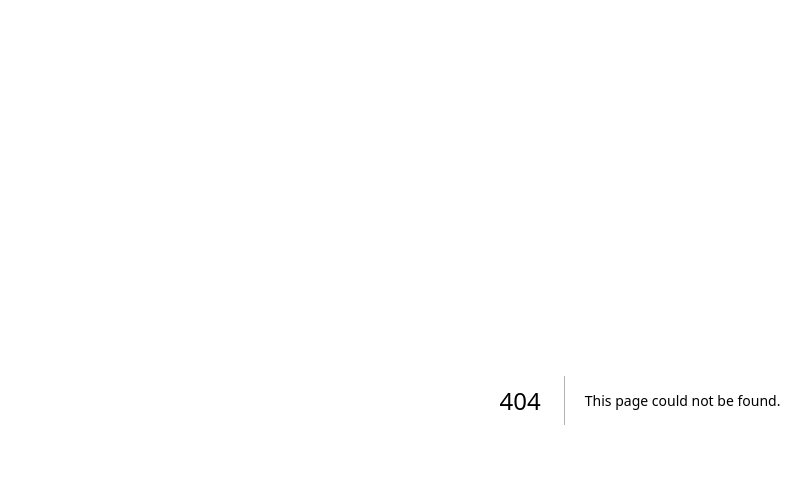
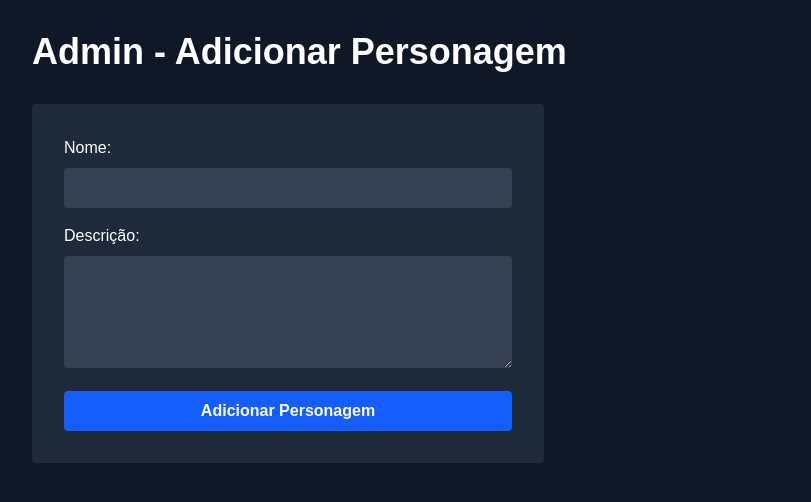
Before and after one commit to kazuyacerberus-stack/drukale-wiki, a Next.js app: page /admin in a window 1280 px wide. Before the commit this address had no page. Shown: the top 502 px of the page, without its empty margins (0-811 px from the left). Built offline with nearby package versions, Linux system fonts and the light colour scheme; no server answers.

Commit message:
Add admin page for character management

```diff
--- /dev/null
+++ b/app/admin/page.tsx
@@ -0,0 +1,71 @@
+'use client';
+import { useState } from 'react';
+import { createClient } from '@supabase/supabase-js';
+
+const supabase = createClient(
+  process.env.NEXT_PUBLIC_SUPABASE_URL || '',
+  process.env.NEXT_PUBLIC_SUPABASE_ANON_KEY || ''
+);
+
+export default function Admin() {
+  const [name, setName] = useState('');
+  const [description, setDescription] = useState('');
+  const [loading, setLoading] = useState(false);
+
+  const handleSubmit = async (e) => {
+    e.preventDefault();
+    setLoading(true);
+
+    const { error } = await supabase
+      .from('characters')
+      .insert([{ name, description }]);
+
+    if (!error) {
+      setName('');
+      setDescription('');
+      alert('Personagem adicionado!');
+    } else {
+      alert('Erro: ' + error.message);
+    }
+
+    setLoading(false);
+  };
+
+  return (
+    <div className="min-h-screen bg-gray-900 text-white p-8">
+      <h1 className="text-4xl font-bold mb-8">Admin - Adicionar Personagem</h1>
+
+      <form onSubmit={handleSubmit} className="bg-gray-800 p-8 rounded max-w-lg">
+        <div className="mb-4">
+          <label className="block mb-2">Nome:</label>
+          <input
+            type="text"
+            value={name}
+            onChange={(e) => setName(e.target.value)}
+            className="w-full p-2 bg-gray-700 text-white rounded"
+            required
+          />
+        </div>
+
+        <div className="mb-4">
+          <label className="block mb-2">Descrição:</label>
+          <textarea
+            value={description}
+            onChange={(e) => setDescription(e.target.value)}
+            className="w-full p-2 bg-gray-700 text-white rounded"
+            rows="4"
+            required
+          />
+        </div>
+
+        <button
+          type="submit"
+          disabled={loading}
+          className="w-full bg-blue-600 p-2 rounded font-bold hover:bg-blue-700"
+        >
+          {loading ? 'Adicionando...' : 'Adicionar Personagem'}
+        </button>
+      </form>
+    </div>
+  );
+}
--- a/app/page.tsx
+++ b/app/page.tsx
@@ -1,69 +1,29 @@
-import Image from "next/image";
+'use client';
+import { useEffect, useState } from 'react';
+import { createClient } from '@supabase/supabase-js';
+
+const supabase = createClient(
+  process.env.NEXT_PUBLIC_SUPABASE_URL || '',
+  process.env.NEXT_PUBLIC_SUPABASE_ANON_KEY || ''
+);
 
 export default function Home() {
+  const [characters, setCharacters] = useState([]);
+  const [loading, setLoading] = useState(true);
+
+  useEffect(() => {
+    const loadData = async () => {
+      const { data } = await supabase.from('characters').select('*');
+      setCharacters(data || []);
+      setLoading(false);
+    };
+    loadData();
+  }, []);
+
   return (
-    <div className="flex flex-col flex-1 items-center justify-center bg-zinc-50 font-sans dark:bg-black">
-      <main className="flex flex-1 w-full max-w-3xl flex-col items-center justify-between py-32 px-16 bg-white dark:bg-black sm:items-start">
-        <Image
-          className="dark:invert h-5 w-[100px]"
-          src="/next.svg"
-          alt="Next.js logo"
-          width={100}
-          height={20}
-          priority
-        />
-        <div className="flex flex-col items-center gap-6 text-center sm:items-start sm:text-left">
-          <h1 className="max-w-xs text-3xl font-semibold leading-10 tracking-tight text-black dark:text-zinc-50">
-            To get started, edit the{" "}
-            <code className="rounded bg-black/[.06] px-1.5 py-0.5 font-mono text-[0.9em] dark:bg-white/[.08]">
-              page.tsx
-            </code>{" "}
-            file.
-          </h1>
-          <p className="max-w-md text-lg leading-8 text-zinc-600 dark:text-zinc-400">
-            Looking for a starting point or more instructions? Head over to{" "}
-            <a
-              href="https://vercel.com/templates?framework=next.js&utm_source=create-next-app&utm_medium=appdir-template-tw&utm_campaign=create-next-app"
-              className="font-medium text-zinc-950 dark:text-zinc-50"
-            >
-              Templates
-            </a>{" "}
-            or the{" "}
-            <a
-              href="https://nextjs.org/learn?utm_source=create-next-app&utm_medium=appdir-template-tw&utm_campaign=create-next-app"
-              className="font-medium text-zinc-950 dark:text-zinc-50"
-            >
-              Learning
-            </a>{" "}
-            center.
-          </p>
-        </div>
-        <div className="flex flex-col gap-4 text-base font-medium sm:flex-row">
-          <a
-            className="flex h-12 w-full items-center justify-center gap-2 rounded-full bg-foreground px-5 text-background transition-colors hover:bg-[#383838] dark:hover:bg-[#ccc] md:w-[158px]"
-            href="https://vercel.com/new?utm_source=create-next-app&utm_medium=appdir-template-tw&utm_campaign=create-next-app"
-            target="_blank"
-            rel="noopener noreferrer"
-          >
-            <Image
-              className="dark:invert h-[14px] w-4"
-              src="/vercel.svg"
-              alt="Vercel logomark"
-              width={16}
-              height={14}
-            />
-            Deploy Now
-          </a>
-          <a
-            className="flex h-12 w-full items-center justify-center rounded-full border border-solid border-black/[.08] px-5 transition-colors hover:border-transparent hover:bg-black/[.04] dark:border-white/[.145] dark:hover:bg-[#1a1a1a] md:w-[158px]"
-            href="https://nextjs.org/docs?utm_source=create-next-app&utm_medium=appdir-template-tw&utm_campaign=create-next-app"
-            target="_blank"
-            rel="noopener noreferrer"
-          >
-            Documentation
-          </a>
-        </div>
-      </main>
+    <div className="min-h-screen bg-gray-900 text-white p-8">
+      <h1 className="text-4xl font-bold mb-8">Wiki Drukale</h1>
+      {loading ? <p>Carregando...</p> : <div className="grid grid-cols-3 gap-6">{characters.map(c => <div key={c.id} className="bg-gray-800 p-6 rounded"><h2 className="text-xl font-bold">{c.name}</h2><p className="text-gray-400">{c.description}</p></div>)}</div>}
     </div>
   );
 }
```
Also changed, not shown: 2 other files (tests, documents, lock files or other folders).
